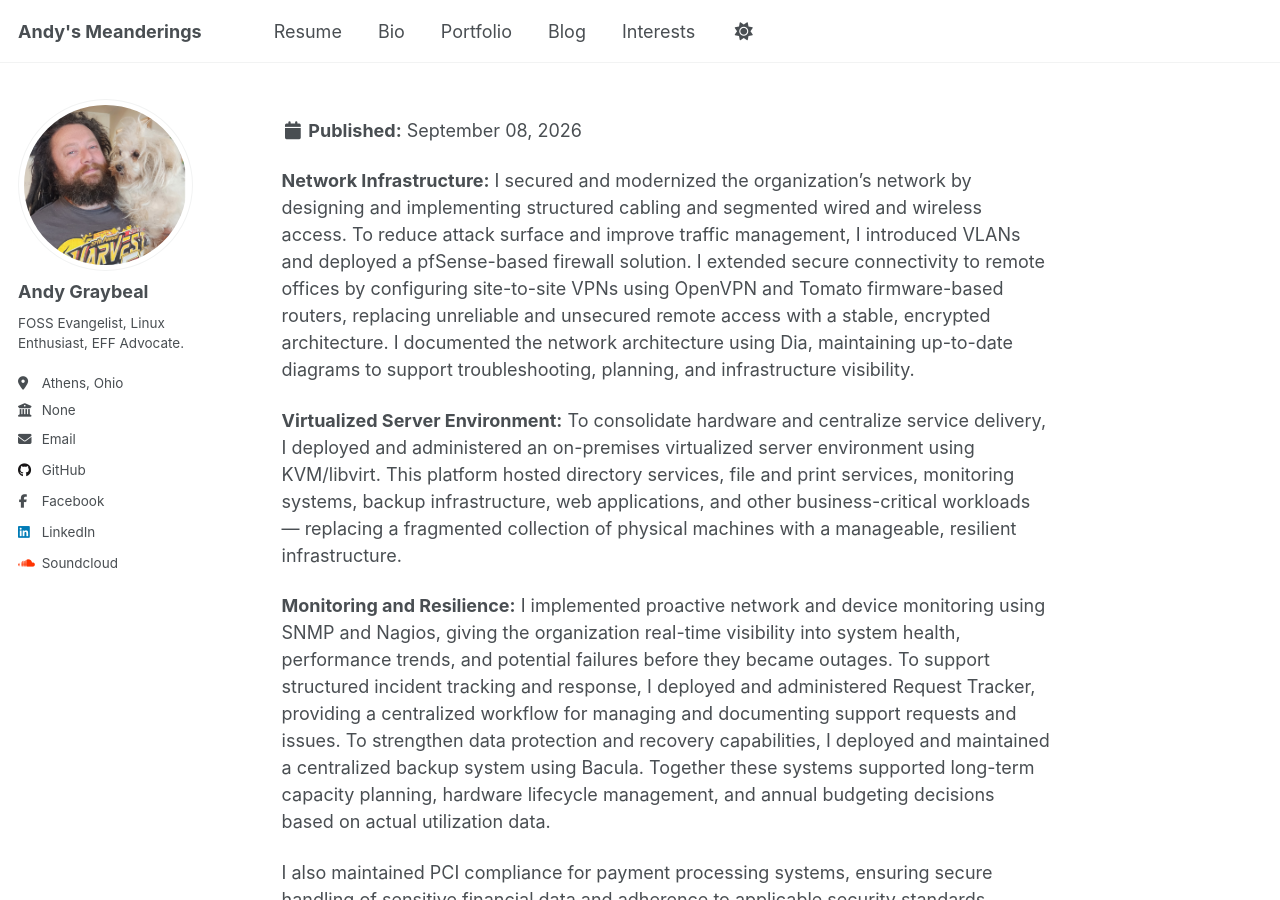
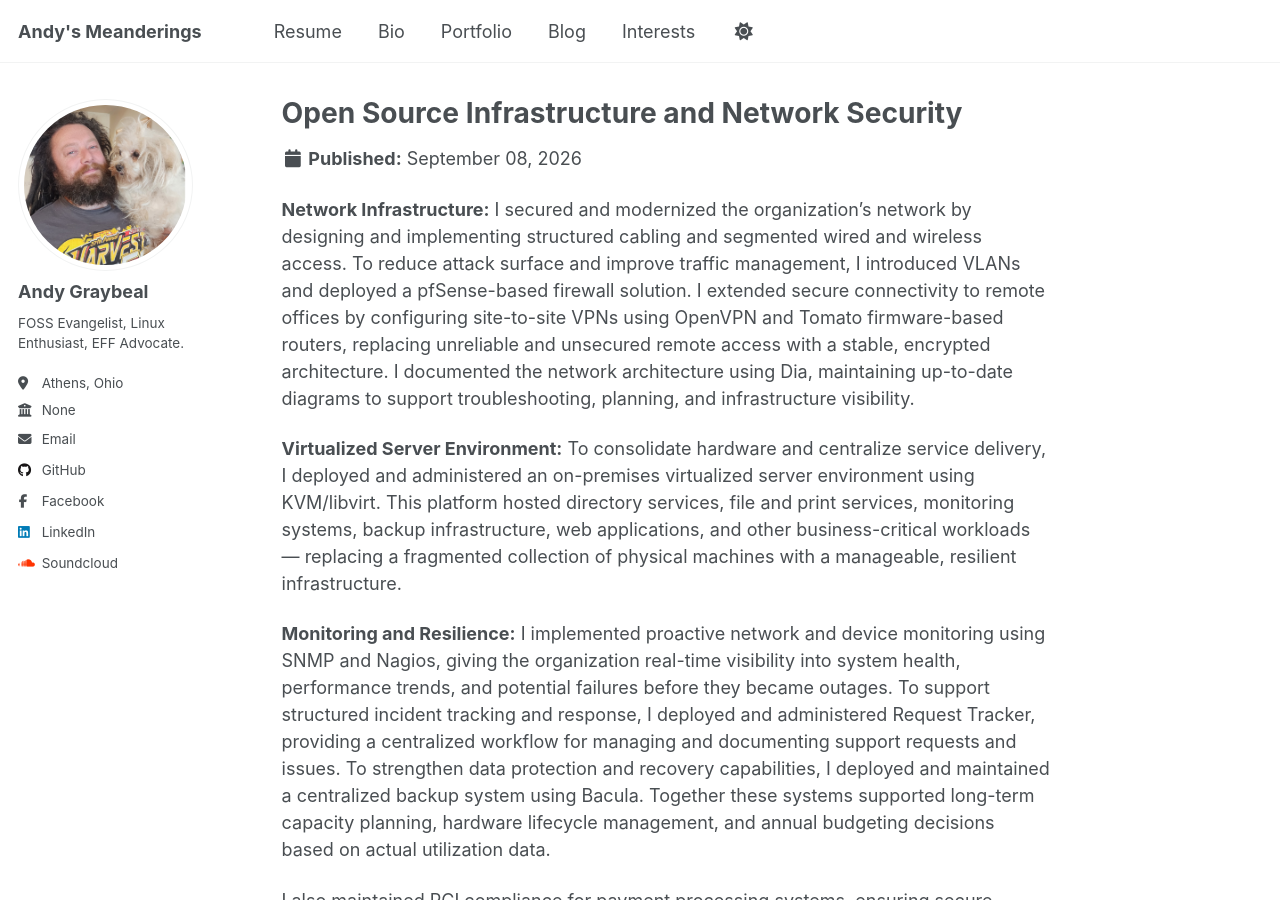
Before and after one commit to andy-graybeal/andy-graybeal.github.io, a Jekyll site: the page built from _portfolio/open_source_coop.md, in a window 1280 px wide and 900 px high. Built offline with Jekyll 4.4.1, drawn with Linux system fonts in a browser that asks for light colours; a script that is not in the unit is left out.

Commit message:
Fix title formatting in open_source_coop.md

```diff
--- a/_portfolio/open_source_coop.md
+++ b/_portfolio/open_source_coop.md
@@ -1,5 +1,5 @@
 ---
-title: "Open Source Infrastructure and Network Security
+title: "Open Source Infrastructure and Network Security"
 excerpt: "Design and administration of segmented networks, pfSense firewalls, encrypted VPNs, Linux systems, centralized IAM, virtualization, monitoring, and backups."
 collection: portfolio
 ---
```
